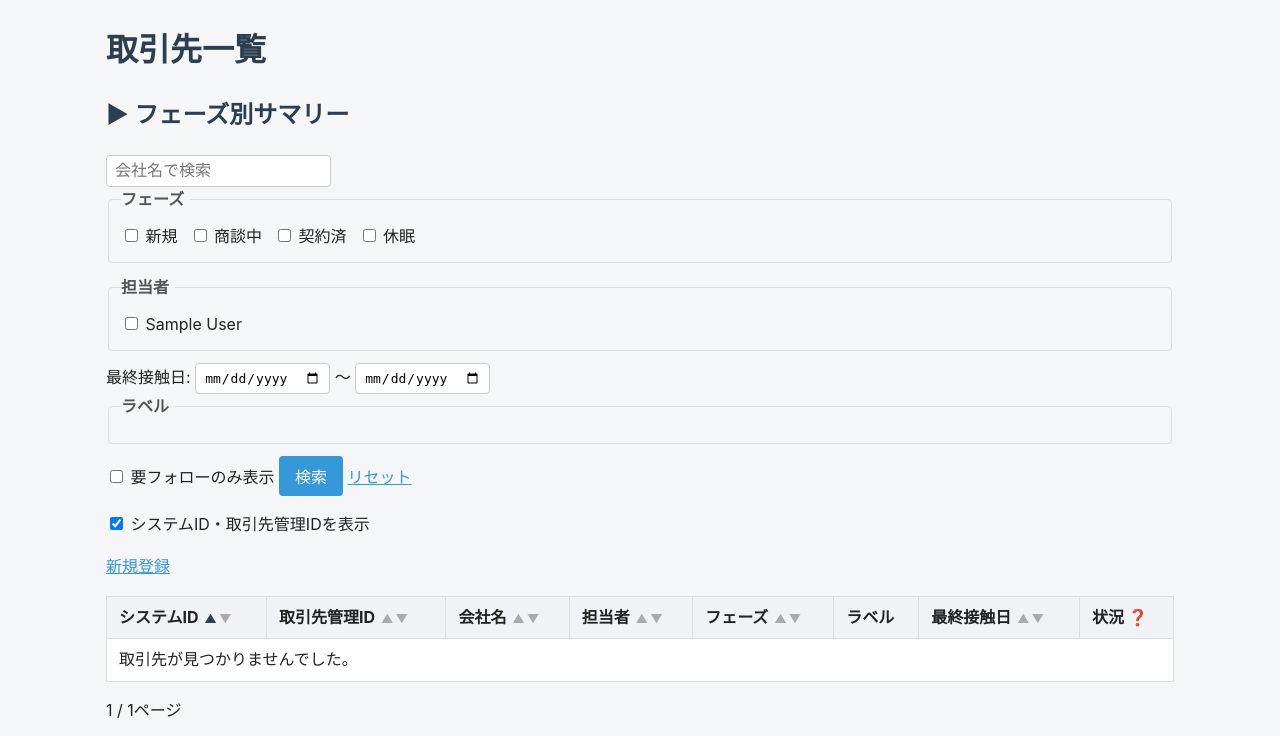
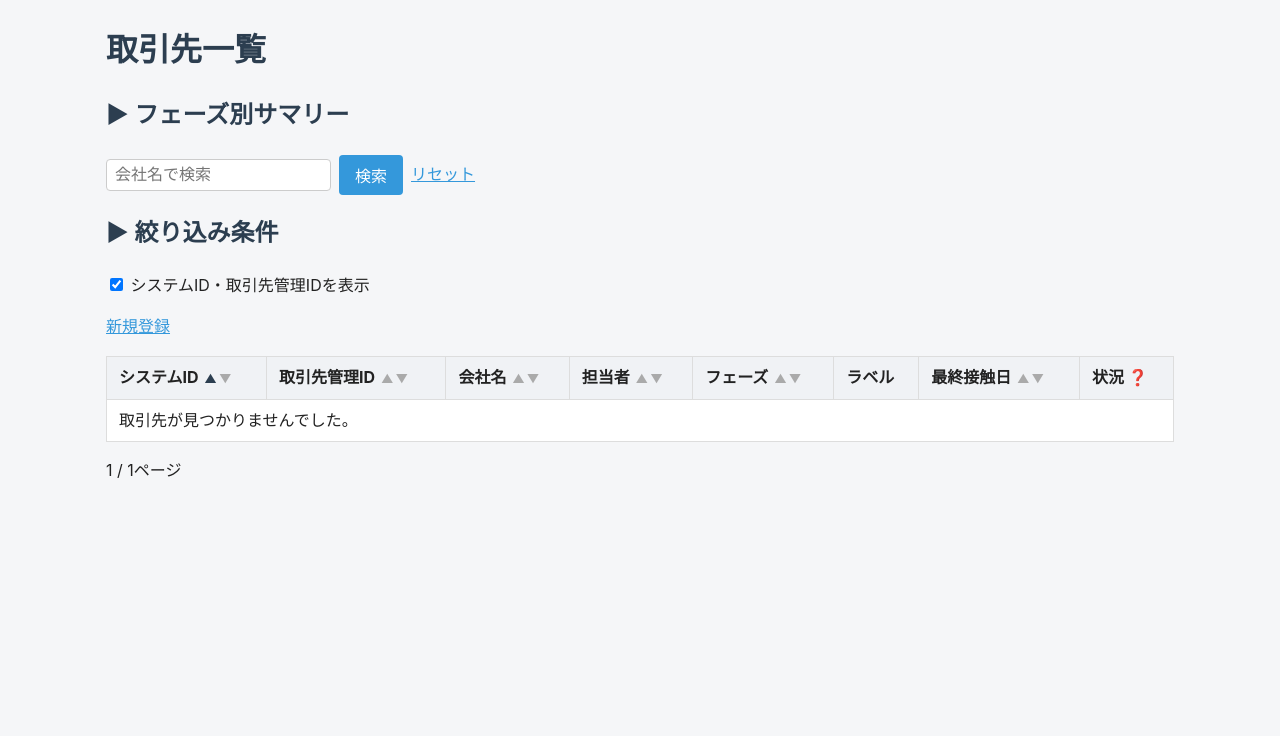
Before and after one commit to kenta138/crm_project, a Django app: page /clients/ in a window 1280 px wide; the page is wider, and only the part inside the window is pictured. Shown: the part 50-786 px from the top of that part. Run offline with Django 5.2, Linux system fonts and the light colour scheme; the visitor is signed in with stand-in values (Sample User, id 1); data comes from the database, SQL or seed files in the repository; data that the repository does not hold is empty.

Commit message:
取引先一覧の絞り込み条件をトグル化

```diff
--- a/templates/clients/client_list.html
+++ b/templates/clients/client_list.html
@@ -22,10 +22,17 @@
     </tbody>
 </table>
 
-<form method="get">
-    <input type="text" name="keyword" value="{{ keyword }}" placeholder="会社名で検索">
+<div style="display:flex; gap:8px; align-items:center;">
+    <input type="text" name="keyword" form="filter-form" value="{{ keyword }}" placeholder="会社名で検索">
+    <button type="submit" form="filter-form">検索</button>
+    <a href="/clients/">リセット</a>
+</div>
+
+<h2 id="filter-toggle" style="cursor:pointer;" onclick="toggleFilters()">▶ 絞り込み条件</h2>
+<form method="get" id="filter-form" style="display:none;">
     <fieldset class="filter-group">
-        <legend>フェーズ</legend>        {% for value, label in phases %}
+        <legend>フェーズ</legend>
+        {% for value, label in phases %}
         <label>
             <input type="checkbox" name="phase" value="{{ value }}" {% if value in phase_values %}checked{% endif %}>
             {{ label }}
@@ -40,7 +47,8 @@
             {{ u.name }}
         </label>
         {% endfor %}
-    </fieldset>    最終接触日:
+    </fieldset>
+    最終接触日:
     <input type="date" name="contact_date_from" value="{{ contact_date_from }}">
     〜
     <input type="date" name="contact_date_to" value="{{ contact_date_to }}">
@@ -64,7 +72,6 @@
         <input type="checkbox" name="follow_up_only" value="1" {% if follow_up_only %}checked{% endif %}>
         要フォローのみ表示
     </label>
-    <button type="submit">検索</button>    <a href="/clients/">リセット</a>
 </form>
 
 <p>
@@ -159,5 +166,16 @@ function toggleIdColumns() {
         table.classList.add('hide-id-columns');
     }
 }
+function toggleFilters() {
+    var form = document.getElementById('filter-form');
+    var toggle = document.getElementById('filter-toggle');
+    if (form.style.display === 'none') {
+        form.style.display = 'block';
+        toggle.textContent = '▼ 絞り込み条件';
+    } else {
+        form.style.display = 'none';
+        toggle.textContent = '▶ 絞り込み条件';
+    }
+}
 </script>
 {% endblock %}
```
